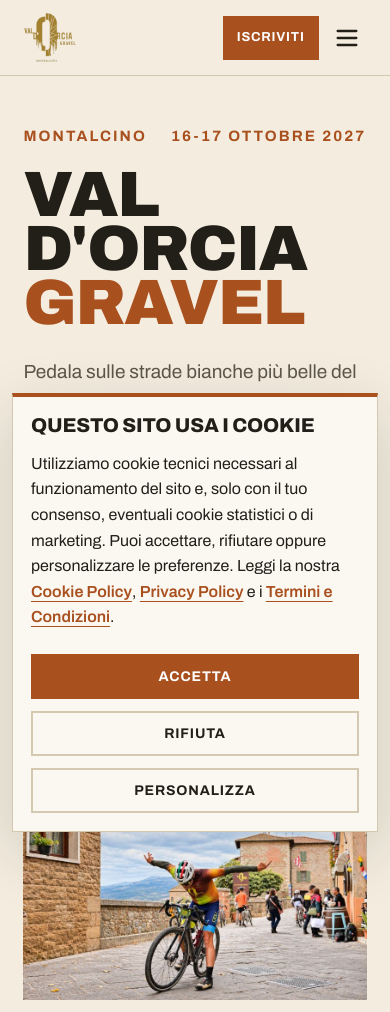
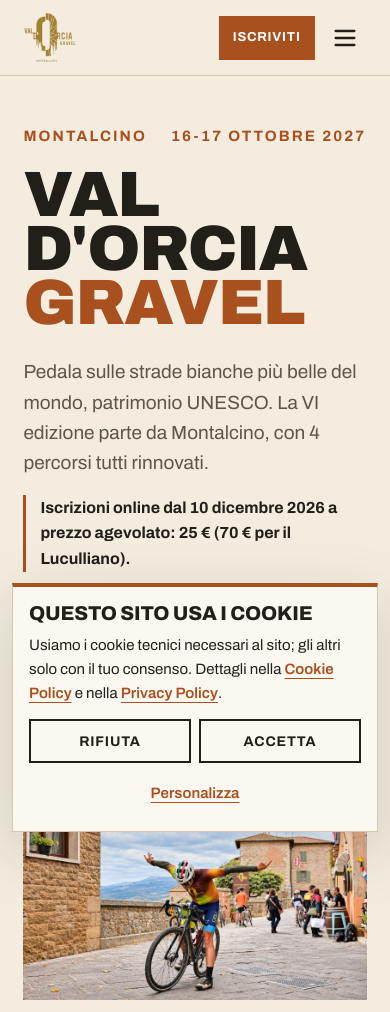
Before and after one commit to osammot11/valdorcia, a Laravel app: page / in a window 390 px wide. Shown: the top 1012 px of the page. Run offline with Laravel 12, Linux system fonts and the light colour scheme; data comes from the database, SQL or seed files in the repository; data that the repository does not hold is empty.

Commit message:
Menu mobile e banner cookie usabili da tastiera e meno invadenti
Menu laterale:
- da chiuso è fuori schermo e nascosto (visibility): i suoi 11 link non
  ricevono più il focus prima del contenuto
- il pulsante dichiara lo stato (aria-expanded); all'apertura il focus va
  nel menu, Tab resta dentro, Esc o un tocco sullo sfondo lo chiudono e
  il focus torna al pulsante; la pagina sotto non scorre
- chiusura come <button>, pulsanti da 44 px, animazione con transform
  invece che sulla larghezza

Banner cookie:
- Rifiuta e Accetta con lo stesso aspetto (linee guida del Garante),
  Personalizza come link
- testo più corto: su mobile occupa il 31% dello schermo invece del 54%
- si nasconde quando il menu è aperto
- niente h4/h5/h6 usati solo come stile (saltavano i livelli dei titoli)
- preferenze: focus dentro all'apertura, Esc chiude, Tab resta dentro,
  interruttori con nome e ad angoli vivi come il resto del sito

Co-Authored-By: Claude Opus 5.5 <noreply@anthropic.com>

```diff
--- a/public/navbar/navbar.css
+++ b/public/navbar/navbar.css
@@ -51,25 +51,37 @@
 
 .hamburger {
   display: none;
-  padding: 6px;
+  align-items: center;
+  justify-content: center;
+  width: 44px;
+  height: 44px;
+  padding: 0;
   border: 0;
   background: none;
   color: var(--ink);
   cursor: pointer;
 }
 
-/* Menù laterale (mobile) */
+/* Menù laterale (mobile): entra da destra con transform; da chiuso è nascosto anche al focus */
 .side-menu {
+  --menu-ease: cubic-bezier(0.32, 0.72, 0, 1);
   position: fixed;
-  z-index: 999;
+  z-index: 10001;
   top: 0;
   right: 0;
-  width: 0;
+  width: min(320px, 100%);
   height: 100%;
-  overflow-x: hidden;
+  overflow-y: auto;
   padding-top: 84px;
   background: var(--cypress-dark);
-  transition: width .3s ease;
+  transform: translateX(100%);
+  visibility: hidden;
+  transition: transform .26s var(--menu-ease), visibility 0s linear .26s;
+}
+.side-menu.is-open {
+  transform: none;
+  visibility: visible;
+  transition: transform .34s var(--menu-ease), visibility 0s;
 }
 .side-menu a {
   display: block;
--- a/public/navbar/navbar.js
+++ b/public/navbar/navbar.js
@@ -1,11 +1,51 @@
+// Menu laterale (mobile): apertura, chiusura, focus e tasto Esc
+
+function menuParts() {
+    return {
+        menu: document.getElementById("sideMenu"),
+        toggle: document.querySelector(".hamburger"),
+    };
+}
+
 function openMenu() {
-    document.getElementById("sideMenu").style.width = "min(320px, 100%)";
+    const { menu, toggle } = menuParts();
+    menu.classList.add("is-open");
+    document.body.classList.add("menu-open");
+    toggle.setAttribute("aria-expanded", "true");
+    // Il focus entra nel menu dopo che è diventato visibile
+    requestAnimationFrame(() => menu.querySelector(".closebtn").focus());
 }
 
 function closeMenu() {
-    document.getElementById("sideMenu").style.width = "0";
+    const { menu, toggle } = menuParts();
+    if (!menu.classList.contains("is-open")) return;
+    const hadFocus = menu.contains(document.activeElement);
+    menu.classList.remove("is-open");
+    document.body.classList.remove("menu-open");
+    toggle.setAttribute("aria-expanded", "false");
+    if (hadFocus) toggle.focus();
 }
 
 document.addEventListener("keydown", function (event) {
-    if (event.key === "Escape") closeMenu();
+    const { menu } = menuParts();
+    if (!menu || !menu.classList.contains("is-open")) return;
+
+    if (event.key === "Escape") {
+        closeMenu();
+        return;
+    }
+
+    // Con il menu aperto Tab gira solo tra le sue voci
+    if (event.key === "Tab") {
+        const items = menu.querySelectorAll("button, a[href]");
+        const first = items[0];
+        const last = items[items.length - 1];
+        if (event.shiftKey && document.activeElement === first) {
+            event.preventDefault();
+            last.focus();
+        } else if (!event.shiftKey && document.activeElement === last) {
+            event.preventDefault();
+            first.focus();
+        }
+    }
 });
--- a/public/style.css
+++ b/public/style.css
@@ -456,28 +456,48 @@ section { padding: clamp(64px, 9vw, 120px) var(--gutter); }
   box-shadow: 0 20px 60px rgba(34, 30, 24, .16);
   opacity: 0;
   transform: translateY(20px);
-  transition: opacity .4s ease, transform .4s ease;
+  transition: opacity .3s cubic-bezier(0.23, 1, 0.32, 1), transform .3s cubic-bezier(0.23, 1, 0.32, 1);
   pointer-events: none;
 }
 .cookie-banner.is-visible { opacity: 1; transform: none; pointer-events: auto; }
 .cookie-banner__content { display: flex; justify-content: space-between; align-items: flex-end; gap: 24px; }
 .cookie-banner__text { flex: 1; }
-.cookie-banner__text p { font-size: 16px; }
-.cookie-banner__actions, .cookie-modal__footer { display: flex; flex-wrap: wrap; gap: 12px; justify-content: flex-end; }
-.cookie-btn { padding: 13px 22px; font-size: 14px; }
-.cookie-btn-secondary {
-  padding: 13px 22px;
-  border: 2px solid var(--line);
+.cookie-title { font-size: 20px; font-stretch: 72%; font-weight: 800; line-height: 1; text-transform: uppercase; letter-spacing: -.01em; }
+.cookie-banner__copy { margin-top: 10px; font-size: 16px; }
+.cookie-banner__actions, .cookie-modal__footer { display: flex; flex-wrap: wrap; align-items: center; gap: 12px; justify-content: flex-end; }
+
+/* Le due scelte hanno lo stesso aspetto: nessuna è spinta più dell'altra */
+.cookie-choice {
+  min-height: 44px;
+  padding: 0 22px;
+  border: 2px solid var(--ink);
   background: transparent;
   color: var(--ink);
   font-family: var(--font);
   font-size: 14px;
+  font-stretch: 85%;
   font-weight: 700;
   letter-spacing: .06em;
   text-transform: uppercase;
   cursor: pointer;
+  transition: background-color .2s ease, color .2s ease;
 }
-.cookie-btn-secondary:hover { border-color: var(--ink); }
+.cookie-choice:hover { background: var(--ink); color: var(--paper); }
+.cookie-link {
+  min-height: 44px;
+  padding: 0 4px;
+  border: 0;
+  background: none;
+  color: var(--clay);
+  font-family: var(--font);
+  font-size: 15px;
+  font-weight: 600;
+  text-decoration: underline;
+  text-underline-offset: 4px;
+  cursor: pointer;
+}
+.cookie-link:hover { color: var(--clay-dark); }
+.cookie-banner button:focus-visible, .cookie-modal button:focus-visible { outline: 3px solid var(--clay-bright); outline-offset: 3px; }
 
 .cookie-modal { position: fixed; inset: 0; z-index: 10000; display: none; }
 .cookie-modal.is-active { display: block; }
@@ -491,7 +511,9 @@ section { padding: clamp(64px, 9vw, 120px) var(--gutter); }
   border-top: 4px solid var(--clay);
 }
 .cookie-modal__header { display: flex; justify-content: space-between; align-items: center; gap: 16px; }
-.cookie-modal__close { border: 0; background: none; font-size: 34px; line-height: 1; cursor: pointer; color: var(--ink); }
+.cookie-modal__close { display: inline-flex; align-items: center; justify-content: center; width: 44px; height: 44px; border: 0; background: none; font-size: 34px; line-height: 1; cursor: pointer; color: var(--ink); }
+.cookie-modal .cookie-title { font-size: 24px; }
+.cookie-option__title { font-size: 17px; font-stretch: 72%; font-weight: 800; line-height: 1; text-transform: uppercase; }
 .cookie-modal__body { margin-top: 18px; }
 .cookie-modal__body p { font-size: 16px; }
 .cookie-modal__footer { margin-top: 28px; }
@@ -499,7 +521,7 @@ section { padding: clamp(64px, 9vw, 120px) var(--gutter); }
 
 .cookie-switch { position: relative; display: inline-flex; width: 58px; height: 32px; flex-shrink: 0; }
 .cookie-switch input { opacity: 0; width: 0; height: 0; }
-.cookie-slider { position: absolute; inset: 0; background: var(--line); border-radius: 999px; cursor: pointer; transition: background-color .25s ease; }
+.cookie-slider { position: absolute; inset: 0; background: var(--line); cursor: pointer; transition: background-color .25s ease; }
 .cookie-slider::before {
   content: '';
   position: absolute;
@@ -507,9 +529,7 @@ section { padding: clamp(64px, 9vw, 120px) var(--gutter); }
   top: 4px;
   width: 24px;
   height: 24px;
-  border-radius: 50%;
   background: #fff;
-  box-shadow: 0 2px 6px rgba(0, 0, 0, .18);
   transition: transform .25s ease;
 }
 .cookie-switch input:checked + .cookie-slider { background: var(--cypress); }
@@ -615,10 +635,13 @@ section { padding: clamp(64px, 9vw, 120px) var(--gutter); }
   .hero__actions .btn { flex: 1 1 auto; }
   .mobile-fullwidth, .fullwidth { width: 100%; }
 
-  .cookie-banner { left: 12px; right: 12px; bottom: 12px; padding: 18px; }
-  .cookie-banner__content { flex-direction: column; align-items: stretch; }
-  .cookie-banner__actions { flex-direction: column; }
-  .cookie-banner__actions > *, .cookie-modal__footer > * { width: 100%; }
+  .cookie-banner { left: 12px; right: 12px; bottom: 12px; padding: 16px; }
+  .cookie-banner__content { flex-direction: column; align-items: stretch; gap: 14px; }
+  .cookie-banner__copy { font-size: 15px; }
+  /* Rifiuta e Accetta affiancati, Personalizza sotto: il banner resta basso */
+  .cookie-banner__actions { display: grid; grid-template-columns: 1fr 1fr; gap: 8px; }
+  .cookie-banner__actions .cookie-link { grid-column: 1 / -1; justify-self: center; }
+  .cookie-modal__footer > * { width: 100%; }
   .cookie-modal__box { width: calc(100% - 20px); margin-top: 4vh; padding: 20px; }
   .cookie-option { align-items: flex-start; }
 }
--- a/resources/views/layouts/app.blade.php
+++ b/resources/views/layouts/app.blade.php
@@ -35,7 +35,7 @@
     <link rel="preconnect" href="https://fonts.gstatic.com" crossorigin>
     <link href="https://fonts.googleapis.com/css2?family=Archivo:wdth,wght@62..125,400..900&display=swap" rel="stylesheet">
 
-    <link rel="stylesheet" href="/style.css?v=112">
+    <link rel="stylesheet" href="/style.css?v=113">
     @stack('head')
 </head>
 
--- a/resources/views/partials/cookie-banner.blade.php
+++ b/resources/views/partials/cookie-banner.blade.php
@@ -1,34 +1,31 @@
 @if (!request()->cookie('site_cookie_consent'))
-    <div id="cookieBanner" class="cookie-banner" aria-live="polite" aria-label="Banner consenso cookie">
+    {{-- Rifiuta e Accetta hanno lo stesso peso, come chiedono le linee guida del Garante --}}
+    <section id="cookieBanner" class="cookie-banner" aria-labelledby="cookieBannerTitle">
         <div class="cookie-banner__content">
             <div class="cookie-banner__text">
-                <h5>Questo sito usa i cookie</h5>
-                <p class="top-margin-mid">
-                    Utilizziamo cookie tecnici necessari al funzionamento del sito e, solo con il tuo consenso,
-                    eventuali cookie statistici o di marketing. Puoi accettare, rifiutare oppure personalizzare le preferenze.
-                    Leggi la nostra
-                    <a href="/cookie-policy" class="hyperlink">Cookie Policy</a>,
-                    <a href="/privacy-policy" class="hyperlink">Privacy Policy</a>
-                    e i
-                    <a href="/termini-condizioni" class="hyperlink">Termini e Condizioni</a>.
+                <p class="cookie-title" id="cookieBannerTitle">Questo sito usa i cookie</p>
+                <p class="cookie-banner__copy">
+                    Usiamo i cookie tecnici necessari al sito; gli altri solo con il tuo consenso. Dettagli nella
+                    <a href="/cookie-policy" class="hyperlink">Cookie Policy</a> e nella
+                    <a href="/privacy-policy" class="hyperlink">Privacy Policy</a>.
                 </p>
             </div>
 
             <div class="cookie-banner__actions">
-                <button type="button" class="btn cookie-btn" id="acceptAllCookies">Accetta</button>
-                <button type="button" class="cookie-btn-secondary" id="rejectAllCookies">Rifiuta</button>
-                <button type="button" class="cookie-btn-secondary" id="openCookieSettings">Personalizza</button>
+                <button type="button" class="cookie-choice" id="rejectAllCookies">Rifiuta</button>
+                <button type="button" class="cookie-choice" id="acceptAllCookies">Accetta</button>
+                <button type="button" class="cookie-link" id="openCookieSettings" aria-haspopup="dialog">Personalizza</button>
             </div>
         </div>
-    </div>
+    </section>
 
     <div id="cookieModal" class="cookie-modal" aria-hidden="true">
         <div class="cookie-modal__overlay" id="cookieModalOverlay"></div>
 
         <div class="cookie-modal__box" role="dialog" aria-modal="true" aria-labelledby="cookieModalTitle">
             <div class="cookie-modal__header">
-                <h4 id="cookieModalTitle">Preferenze cookie</h4>
-                <button type="button" class="cookie-modal__close" id="closeCookieSettings" aria-label="Chiudi">&times;</button>
+                <h2 class="cookie-title" id="cookieModalTitle">Preferenze cookie</h2>
+                <button type="button" class="cookie-modal__close" id="closeCookieSettings" aria-label="Chiudi le preferenze cookie"><span aria-hidden="true">&times;</span></button>
             </div>
 
             <div class="cookie-modal__body">
@@ -36,41 +33,41 @@
 
                 <div class="cookie-option top-margin-large">
                     <div>
-                        <h6>Cookie tecnici</h6>
+                        <p class="cookie-option__title">Cookie tecnici</p>
                         <p class="top-margin-small">Sempre attivi. Servono al funzionamento del sito.</p>
                     </div>
                     <label class="cookie-switch cookie-switch--disabled">
-                        <input type="checkbox" checked disabled>
+                        <input type="checkbox" checked disabled aria-label="Cookie tecnici, sempre attivi">
                         <span class="cookie-slider"></span>
                     </label>
                 </div>
 
                 <div class="cookie-option top-margin-large">
                     <div>
-                        <h6>Cookie statistici</h6>
+                        <p class="cookie-option__title">Cookie statistici</p>
                         <p class="top-margin-small">Ci aiutano a capire come viene usato il sito.</p>
                     </div>
                     <label class="cookie-switch">
-                        <input type="checkbox" id="analyticsCookies">
+                        <input type="checkbox" id="analyticsCookies" aria-label="Cookie statistici">
                         <span class="cookie-slider"></span>
                     </label>
                 </div>
 
                 <div class="cookie-option top-margin-large">
                     <div>
-                        <h6>Cookie marketing</h6>
+                        <p class="cookie-option__title">Cookie marketing</p>
                         <p class="top-margin-small">Utilizzati per tracciamento, advertising o remarketing.</p>
                     </div>
                     <label class="cookie-switch">
-                        <input type="checkbox" id="marketingCookies">
+                        <input type="checkbox" id="marketingCookies" aria-label="Cookie marketing">
                         <span class="cookie-slider"></span>
                     </label>
                 </div>
             </div>
 
             <div class="cookie-modal__footer">
-                <button type="button" class="cookie-btn-secondary" id="saveCustomCookies">Salva preferenze</button>
-                <button type="button" class="btn cookie-btn" id="acceptAllFromModal">Accetta tutto</button>
+                <button type="button" class="cookie-choice" id="saveCustomCookies">Salva preferenze</button>
+                <button type="button" class="cookie-choice" id="acceptAllFromModal">Accetta tutto</button>
             </div>
         </div>
     </div>
@@ -111,19 +108,46 @@
         hideBannerAndModal();
     }
 
+    let returnFocus = null;
+
     function openModal() {
         const modal = document.getElementById('cookieModal');
         if (!modal) return;
+        returnFocus = document.activeElement;
         modal.classList.add('is-active');
         modal.setAttribute('aria-hidden', 'false');
+        document.getElementById('closeCookieSettings').focus();
     }
 
     function closeModal() {
         const modal = document.getElementById('cookieModal');
-        if (!modal) return;
+        if (!modal || !modal.classList.contains('is-active')) return;
         modal.classList.remove('is-active');
         modal.setAttribute('aria-hidden', 'true');
+        if (returnFocus) returnFocus.focus();
     }
+
+    // Esc chiude le preferenze; Tab resta dentro la finestra finché è aperta
+    document.addEventListener('keydown', function (event) {
+        const modal = document.getElementById('cookieModal');
+        if (!modal || !modal.classList.contains('is-active')) return;
+        if (event.key === 'Escape') {
+            closeModal();
+            return;
+        }
+        if (event.key === 'Tab') {
+            const items = [...modal.querySelectorAll('button, input:not([disabled]), a[href]')];
+            const first = items[0];
+            const last = items[items.length - 1];
+            if (event.shiftKey && document.activeElement === first) {
+                event.preventDefault();
+                last.focus();
+            } else if (!event.shiftKey && document.activeElement === last) {
+                event.preventDefault();
+                first.focus();
+            }
+        }
+    });
 
     document.addEventListener('DOMContentLoaded', function () {
         const existingConsent = getCookie(consentCookieName);
--- a/resources/views/partials/navbar.blade.php
+++ b/resources/views/partials/navbar.blade.php
@@ -1,5 +1,5 @@
-<link rel="stylesheet" href="/navbar/navbar.css?v=8">
-<script src="/navbar/navbar.js?v=3" defer></script>
+<link rel="stylesheet" href="/navbar/navbar.css?v=9">
+<script src="/navbar/navbar.js?v=4" defer></script>
 
 <nav class="navbar" aria-label="Principale">
     <a class="logo" href="/" aria-label="{{ config('event.name') }} - Homepage">
@@ -18,16 +18,18 @@
     {{-- Fuori da .nav-links: resta visibile anche su mobile, dove i link vanno nel menu laterale --}}
     <div class="navbar-actions">
         <a class="nav-cta" href="/iscrizione">Iscriviti</a>
-        <button type="button" class="hamburger" onclick="openMenu()" aria-label="Apri il menu">
-            <svg width="28" height="28" viewBox="0 0 24 24" fill="none" stroke="currentColor" stroke-width="2" stroke-linecap="round"><path d="M4 6h16M4 12h16M4 18h16"/></svg>
+        <button type="button" class="hamburger" onclick="openMenu()" aria-label="Apri il menu" aria-expanded="false" aria-controls="sideMenu">
+            <svg width="28" height="28" viewBox="0 0 24 24" fill="none" stroke="currentColor" stroke-width="2" stroke-linecap="round" aria-hidden="true"><path d="M4 6h16M4 12h16M4 18h16"/></svg>
         </button>
     </div>
 </nav>
 
-<div id="sideMenu" class="side-menu">
-    <a href="javascript:void(0)" class="closebtn" onclick="closeMenu()" aria-label="Chiudi il menu">
-        <svg width="28" height="28" viewBox="0 0 24 24" fill="none" stroke="currentColor" stroke-width="2" stroke-linecap="round"><path d="M18 6 6 18M6 6l12 12"/></svg>
-    </a>
+{{-- Chiuso: fuori schermo e con visibility: hidden, quindi i link non ricevono il focus --}}
+<div class="side-menu__backdrop" onclick="closeMenu()" aria-hidden="true"></div>
+<nav id="sideMenu" class="side-menu" aria-label="Menu">
+    <button type="button" class="closebtn" onclick="closeMenu()" aria-label="Chiudi il menu">
+        <svg width="28" height="28" viewBox="0 0 24 24" fill="none" stroke="currentColor" stroke-width="2" stroke-linecap="round" aria-hidden="true"><path d="M18 6 6 18M6 6l12 12"/></svg>
+    </button>
     {{-- Stesso ordine dei link desktop; Iscriviti è sempre nella barra in alto --}}
     <a href="/" onclick="closeMenu()">Home</a>
     <a href="/percorsi" onclick="closeMenu()">Percorsi</a>
@@ -38,4 +40,4 @@
     <a href="/contatti" onclick="closeMenu()">Contatti</a>
     <a href="/partnership" onclick="closeMenu()">Sponsor</a>
     <a href="/blog" onclick="closeMenu()">Blog</a>
-</div>
+</nav>
```
Also changed, not shown: other parts of public/navbar/navbar.css (+32 -1 lines).
